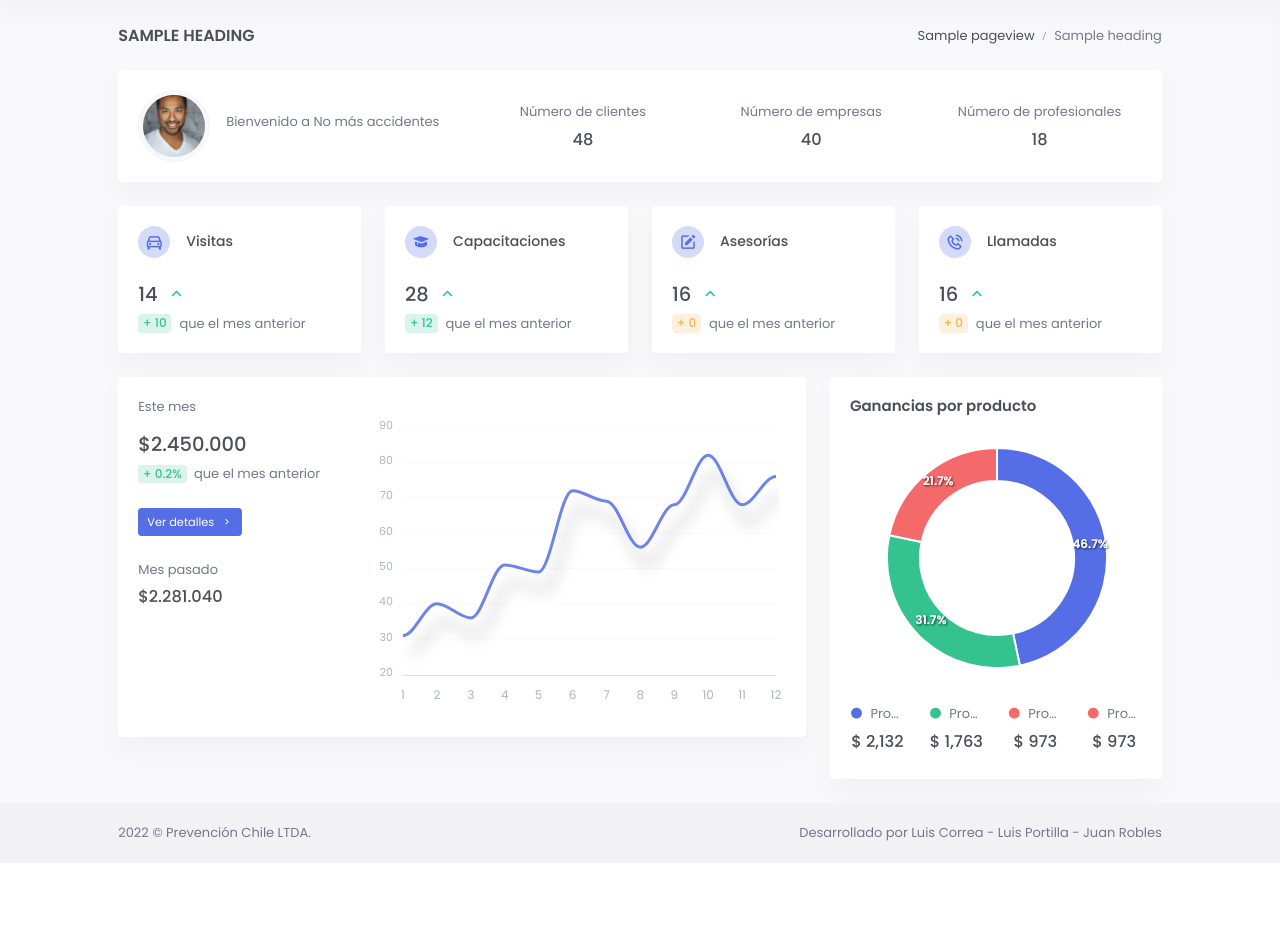
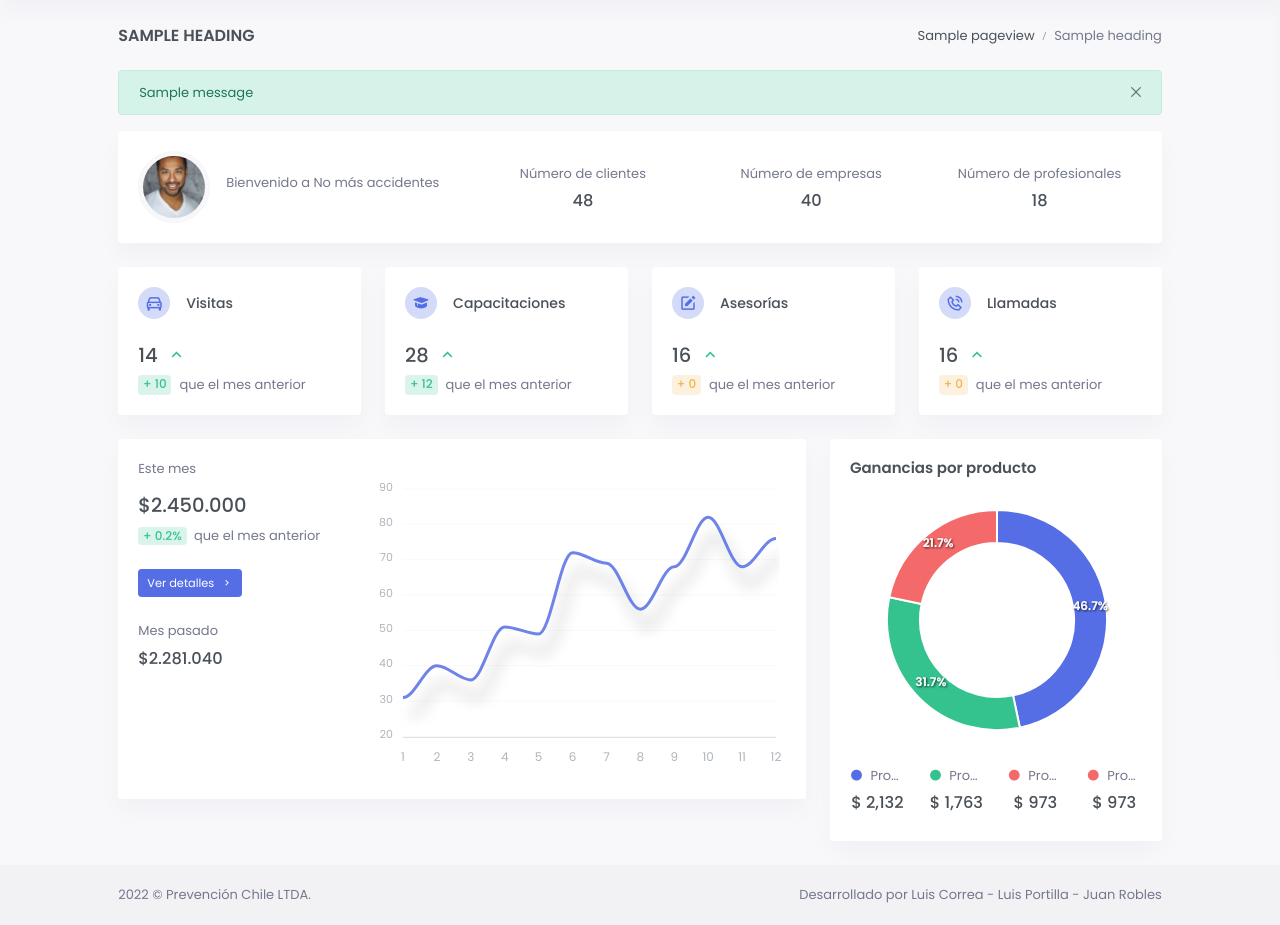
Before and after one commit to Portafolio-001D-Caso-4/no-mas-accidentes, a Django app: template no_mas_accidentes/templates/administracion/home.html in a window 1280 px wide. Shown: the part 123-1048 px from the top of the page. Before the commit the page ends 986 px from the top, so only its background shows below. Run offline with Django 3.2, Linux system fonts and the light colour scheme; the template is opened without the code that fills it: most values are stand-ins (such as "Sample title", 1, 10 or a date in 2020); one stand-in notice (Sample message) is shown; parts of the project's set-up code (start-up, migrations or seed data) failed here and were passed over; some libraries are stand-ins or nearby versions.

Commit message:
chore(template): agregar messages de django en template base

```diff
--- a/no_mas_accidentes/templates/partials/base.html
+++ b/no_mas_accidentes/templates/partials/base.html
@@ -58,6 +58,16 @@
                         </div>
                     </div>
                     <!-- end page title -->
+                    <div>
+                    {% if messages %}
+                    {% for message in messages %}
+                      <div class="alert alert-dismissible {% if message.tags %}alert-{{ message.tags }}{% endif %}">
+                        {{ message }}
+                        <button type="button" class="btn-close" data-bs-dismiss="alert" aria-label="Close"></button>
+                      </div>
+                    {% endfor %}
+                    {% endif %}
+                    </div>
                     {% block contents %}
 
                     {% endblock %}
```
